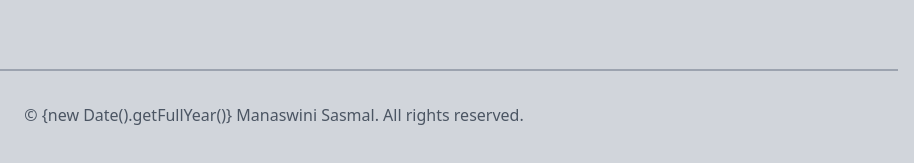
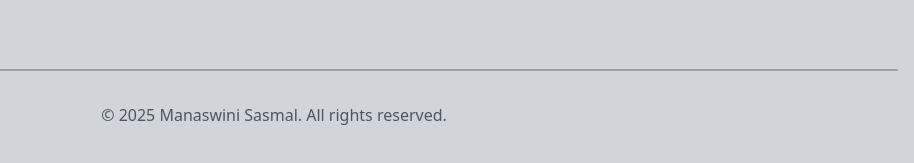
Before and after one commit to Monisasmal/The-November-Room, a plain HTML site: page index.html in a window 1280 px wide. Shown: the part 2929-3092 px from the top of the page, 366-1280 px from the left. Drawn offline with nearby package versions, Linux system fonts and the light colour scheme.

Commit message:
Update index.html

```diff
--- a/index.html
+++ b/index.html
@@ -255,7 +255,7 @@
 
                   <div>
                     <hr class="border border-gray-400">
-                    <p class="text-center mt-8 text-gray-600">&copy; {new Date().getFullYear()} Manaswini Sasmal. All rights reserved.</p>
+                    <p class="text-center mt-8 text-gray-600">&copy; 2025 Manaswini Sasmal. All rights reserved.</p>
                   </div>
 
                 </div>
```
